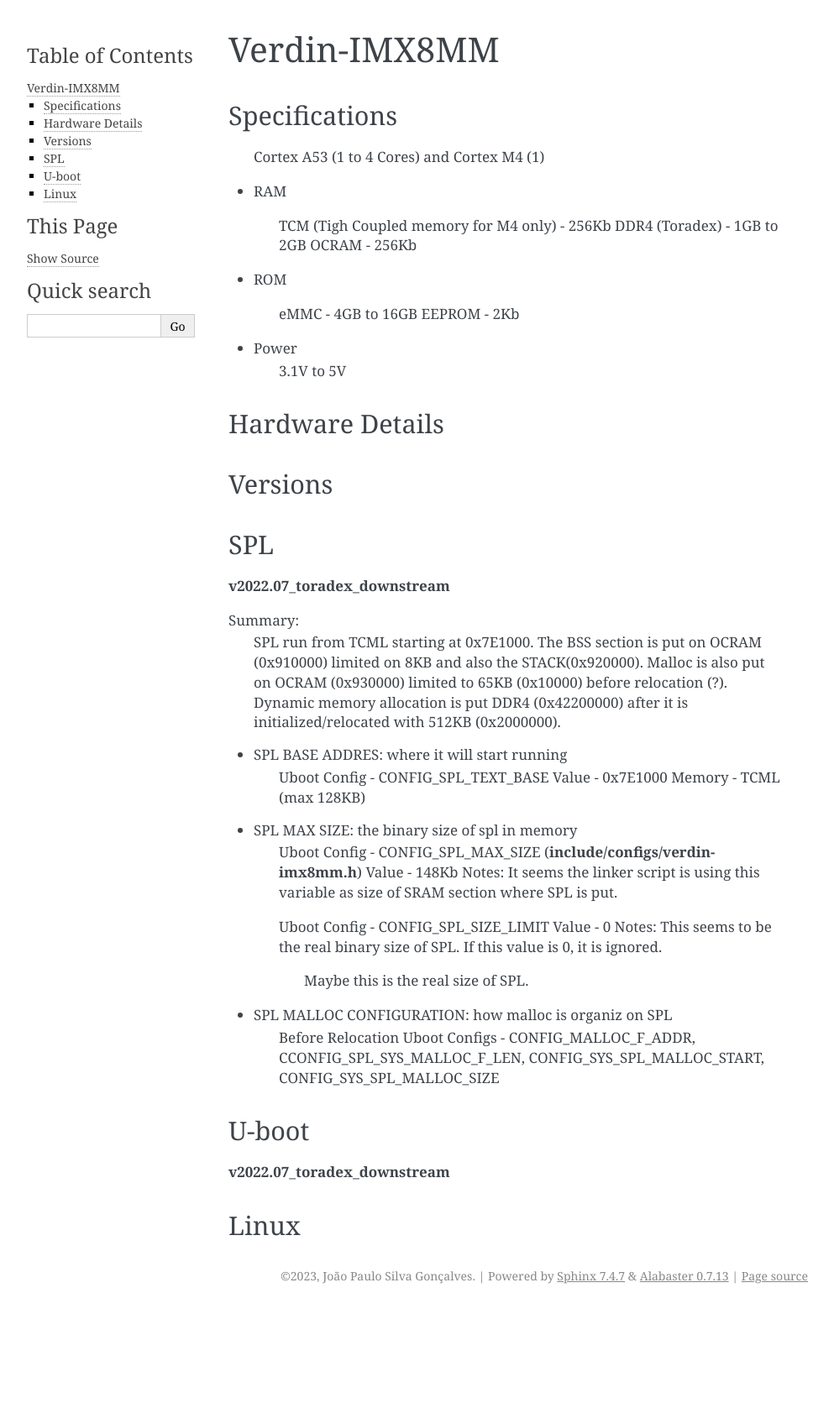
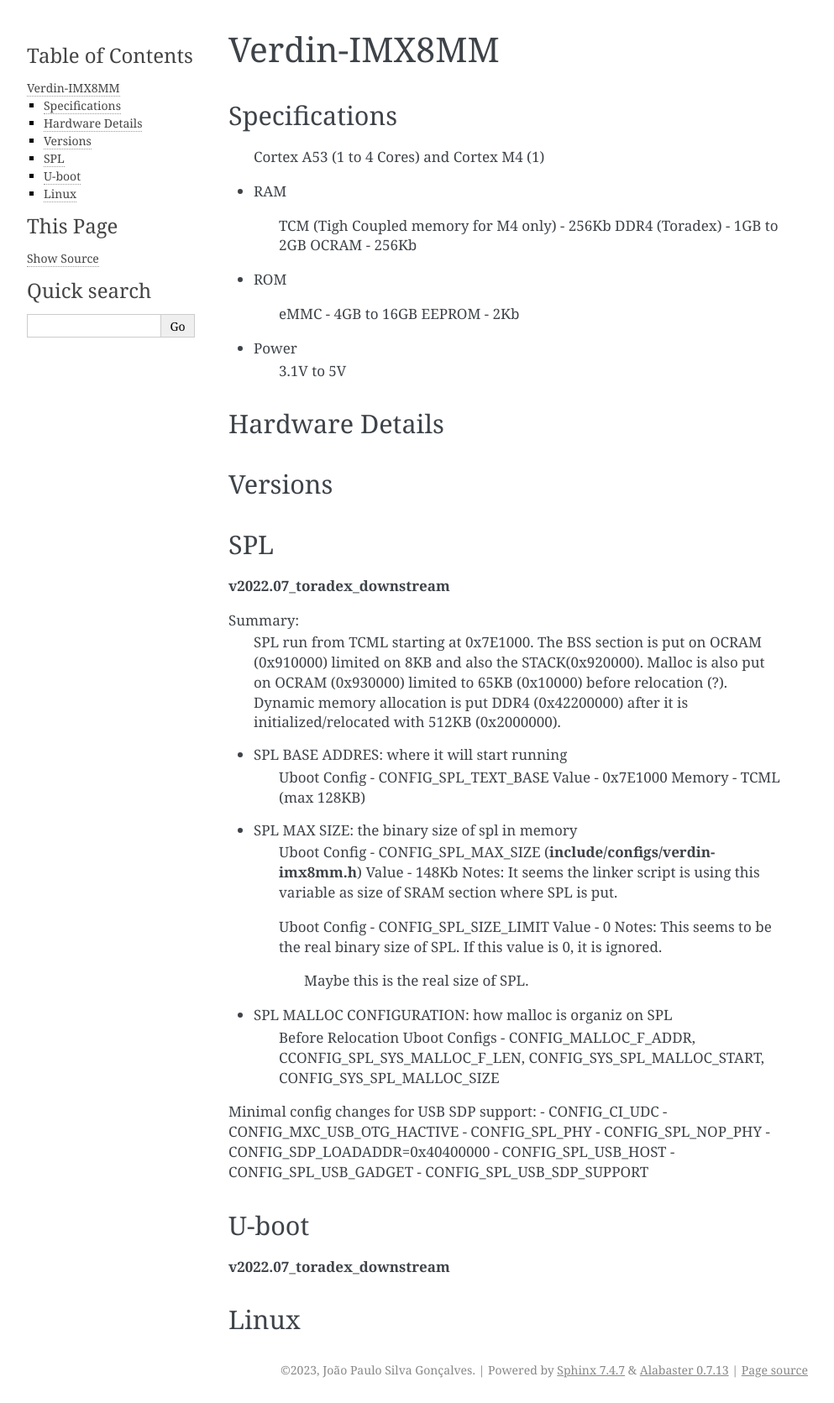
Before and after one commit to JPSGoncalves/sphinx-documentation, a Sphinx documentation site: the page built from jpsg-notes/docs/source/emblinux/toradex/verdin-imx8mm.rst, in a window 1280 px wide. Shown: the whole page at 84% size, without its empty margins (148-1141 px from the left). Built offline with Sphinx 7.4.7, drawn with Linux system fonts in a browser that asks for light colours; pages that are not in the unit, such as notebooks, are missing from menus; before the commit the page ends 1559 px from its top, so only the background shows below that.

Commit message:
many things

```diff
--- a/jpsg-notes/docs/source/emblinux/toradex/verdin-imx8mm.rst
+++ b/jpsg-notes/docs/source/emblinux/toradex/verdin-imx8mm.rst
@@ -65,6 +65,16 @@
     Uboot Configs - CONFIG_MALLOC_F_ADDR, CCONFIG_SPL_SYS_MALLOC_F_LEN, CONFIG_SYS_SPL_MALLOC_START, CONFIG_SYS_SPL_MALLOC_SIZE
 
 
+Minimal config changes for USB SDP support:
+- CONFIG_CI_UDC
+- CONFIG_MXC_USB_OTG_HACTIVE
+- CONFIG_SPL_PHY
+- CONFIG_SPL_NOP_PHY
+- CONFIG_SDP_LOADADDR=0x40400000
+- CONFIG_SPL_USB_HOST
+- CONFIG_SPL_USB_GADGET
+- CONFIG_SPL_USB_SDP_SUPPORT
+
 
 
 U-boot
```
